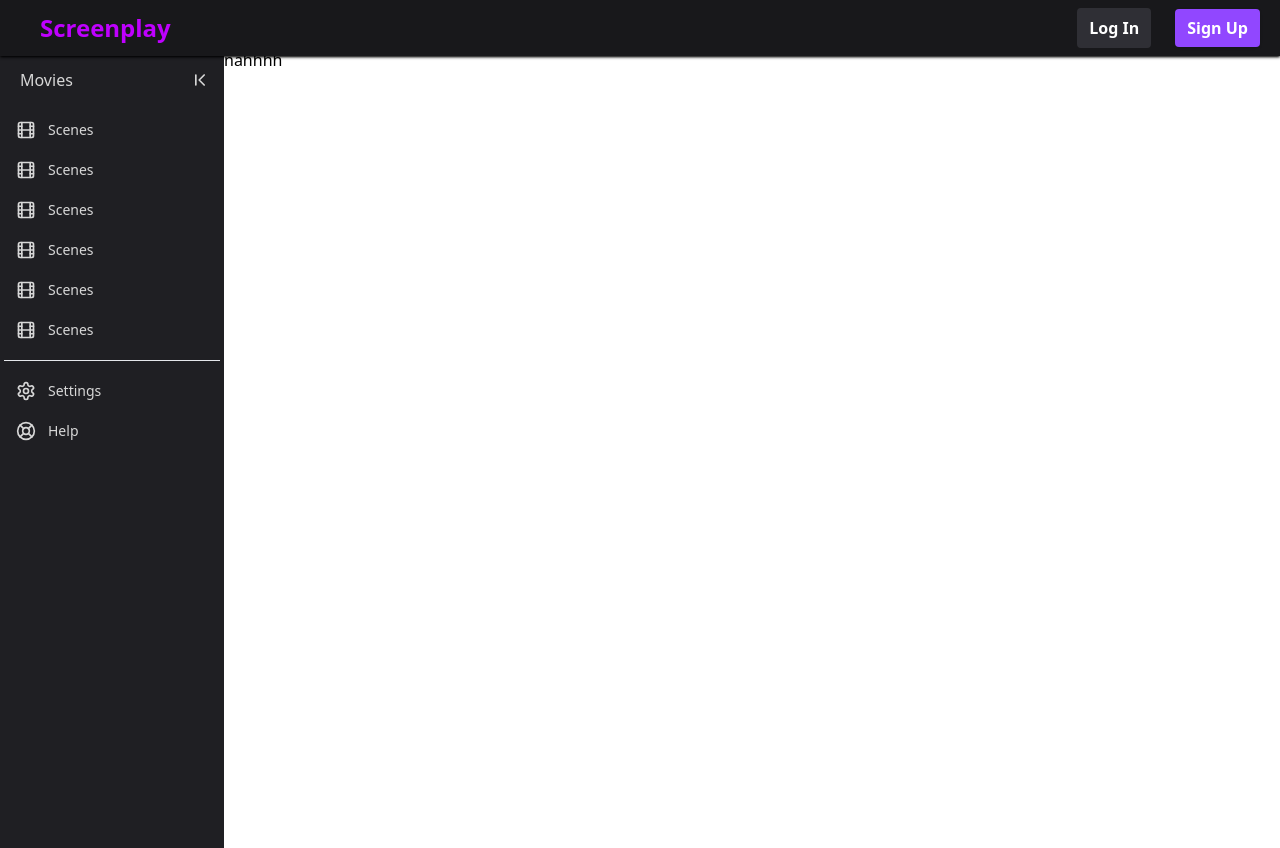
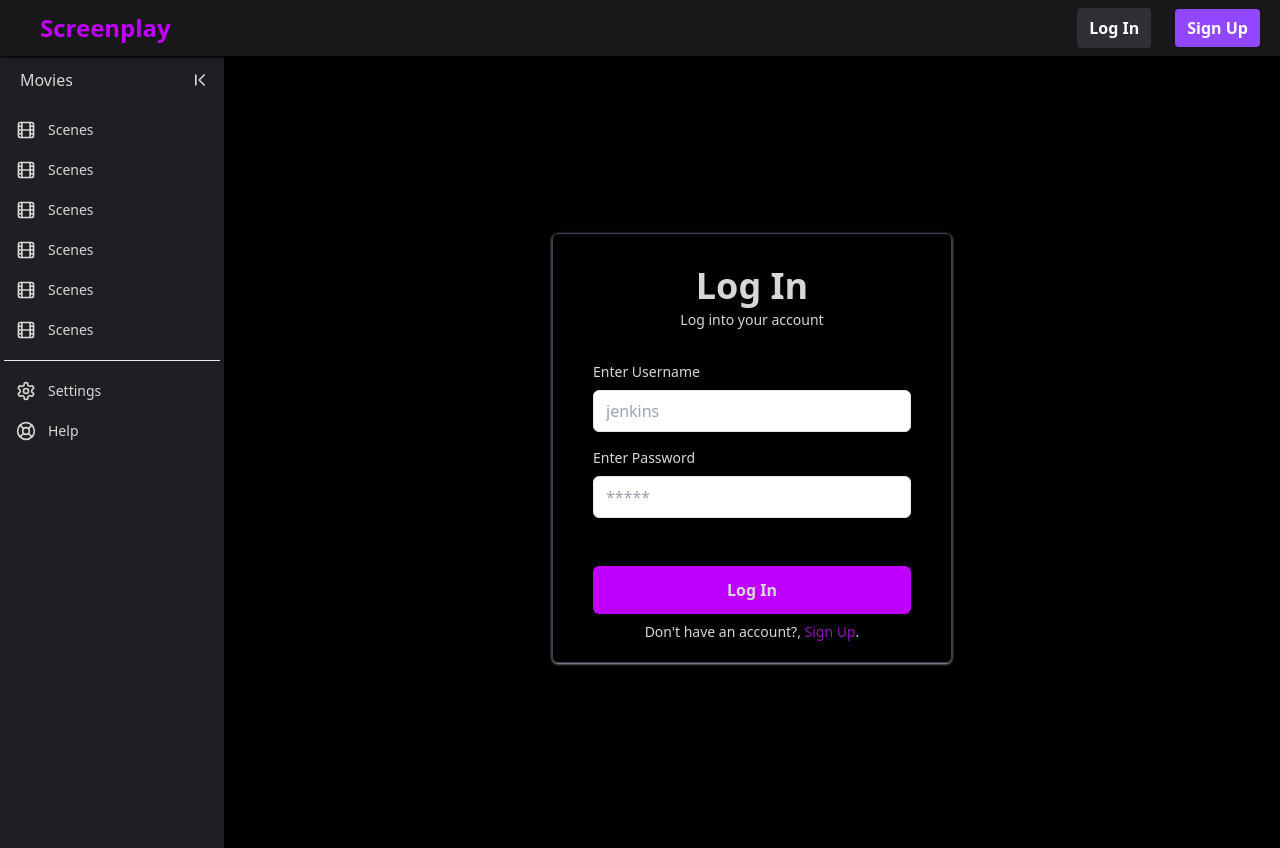
Before and after one commit to sujnankumar/voice-driven-screenplay-creator, a React (Vite) app in the folder frontend/: page /login in a window 1280 px wide. Built offline with nearby package versions, Linux system fonts and the light colour scheme.

Commit message:
added login and signup page froentend

```diff
--- a/frontend/src/App.jsx
+++ b/frontend/src/App.jsx
@@ -6,6 +6,8 @@ import Chatbot from "./components/Chatbot/Chatbot";
 import NoPage from "./components/NoPage/NoPage"
 import NewMovie from "./components/NewMovie/NewMovie"
 import Senti from "./components/Senti/SentimentAnalysis"
+import LogIn from "./components/Auth/Login";
+import SignUp from "./components/Auth/SignUp";
 
 function App() {
   return (
@@ -17,6 +19,8 @@ function App() {
             <Route path="/chatbot" element={<Chatbot />} />
             <Route path="/create" element={<NewMovie />} />
             <Route path="/senti" element={<Senti />} />
+            <Route path="/login" element={<LogIn />} />
+            <Route path="/signup" element={<SignUp />} />
             <Route path="*" element={<NoPage />} />
           </Route>
         </Routes>
--- /dev/null
+++ b/frontend/src/components/Auth/LogIn.jsx
@@ -0,0 +1,70 @@
+import {Link} from "react-router-dom"
+
+const LogIn = () => {
+  return (
+    <div className="bg-black h-screen flex justify-center items-center">
+      <div className="flex border border-gray-700 shadow shadow-gray-400 text-lightWhite flex-col max-w-md min-w-[25rem] px-10 pt-7 pb-5 rounded-md sm:px-10">
+        <div className="mb-8 text-center">
+          <h1 className="my-1 text-lightWhite text-4xl font-bold">Log In</h1>
+          <p className="text-sm dark:text-gray-600">
+            Log into your account
+          </p>
+        </div>
+        <form noValidate="" action="" className="space-y-12">
+          <div className="space-y-4">
+            <div>
+              <label htmlFor="username" className="block mb-2 text-sm">
+                Enter Username
+              </label>
+              <input
+                type="username"
+                name="username"
+                id="username"
+                placeholder="jenkins"
+                className="w-full px-3 py-2 border rounded-md dark:border-gray-300 dark:bg-gray-50 dark:text-gray-800"
+              />
+            </div>
+            <div>
+              <div className="flex justify-between mb-2">
+                <label htmlFor="password" className="text-sm">
+                  Enter Password
+                </label>
+              </div>
+              <input
+                type="password"
+                name="password"
+                id="password"
+                placeholder="*****"
+                className="w-full px-3 py-2 border rounded-md dark:border-gray-300 dark:bg-gray-50 dark:text-gray-800"
+              />
+            </div>
+          </div>
+          <div className="space-y-2">
+            <div>
+              <button
+                type="button"
+                className="w-full px-8 py-3 font-semibold rounded-md bg-purple hover:bg-darkPurple dark:text-gray-50"
+              >
+                Log In
+              </button>
+            </div>
+            <p className="px-6 text-sm text-center dark:text-gray-600">
+              Don't have an account?,{" "}
+              <Link
+                rel="noopener noreferrer"
+                to={"/signup"}
+                className="hover:underline text-darkPurple"
+              >
+                {" "}
+                Sign Up
+              </Link>
+              .
+            </p>
+          </div>
+        </form>
+      </div>
+    </div>
+  );
+};
+
+export default LogIn;
--- /dev/null
+++ b/frontend/src/components/Auth/SignUp.jsx
@@ -0,0 +1,84 @@
+import {Link} from "react-router-dom"
+
+const SignUp = () => {
+  return (
+    <div className="bg-black h-screen flex justify-center items-center">
+      <div className="flex border border-gray-700 shadow shadow-gray-400 text-lightWhite flex-col max-w-md min-w-[25rem] px-10 pt-7 pb-5 rounded-md sm:px-10">
+        <div className="mb-8 text-center">
+          <h1 className="my-1 text-lightWhite text-4xl font-bold">Sign Up</h1>
+          <p className="text-sm dark:text-gray-600">
+            Sign up to create your account
+          </p>
+        </div>
+        <form noValidate="" action="" className="space-y-12">
+          <div className="space-y-4">
+            <div>
+              <label htmlFor="username" className="block mb-2 text-sm">
+                Create username
+              </label>
+              <input
+                type="username"
+                name="username"
+                id="username"
+                placeholder="jenkins"
+                className="w-full px-3 py-2 border rounded-md dark:border-gray-300 dark:bg-gray-50 dark:text-gray-800"
+              />
+            </div>
+            <div>
+              <div className="flex justify-between mb-2">
+                <label htmlFor="password" className="text-sm">
+                  Create Password
+                </label>
+              </div>
+              <input
+                type="password"
+                name="password"
+                id="password"
+                placeholder="*****"
+                className="w-full px-3 py-2 border rounded-md dark:border-gray-300 dark:bg-gray-50 dark:text-gray-800"
+              />
+            </div>
+            <div>
+              <div className="flex justify-between mb-2">
+                <label htmlFor="password" className="text-sm">
+                  Re-enter Password
+                </label>
+              </div>
+              <input
+                type="password"
+                name="password"
+                id="password"
+                placeholder="*****"
+                className="w-full px-3 py-2 border rounded-md dark:border-gray-300 dark:bg-gray-50 dark:text-gray-800"
+              />
+            </div>
+          </div>
+          <div className="space-y-2">
+            <div>
+              <button
+                type="button"
+                className="w-full px-8 py-3 font-semibold rounded-md bg-purple hover:bg-darkPurple dark:text-gray-50"
+              >
+                Sign up
+              </button>
+            </div>
+            <p className="px-6 text-sm text-center dark:text-gray-600">
+              Have an account,{" "}
+              <Link
+                rel="noopener noreferrer"
+                to={"/login"}
+                className="hover:underline text-darkPurple"
+              >
+                {" "}
+                Log in
+              </Link>
+              .
+            </p>
+          </div>
+        </form>
+      </div>
+    </div>
+  );
+};
+
+export default SignUp;
--- a/frontend/src/components/Navigation/NavBar/NavBar.jsx
+++ b/frontend/src/components/Navigation/NavBar/NavBar.jsx
@@ -300,20 +300,20 @@ const NavBar = () => {
 
                             <div className="flex items-center justify-center gap-x-6 space-y-3 lg:flex lg:space-y-0">
                                 <li>
-                                    <a
-                                        href="javascript:void(0)"
+                                    <Link
+                                        to={"/login"}
                                         className="block py-2 px-3 text-white font-bold text-center bg-[#2F2F35] hover:bg-[#3f3f45] border rounded lg:border-none"
                                     >
                                         Log In
-                                    </a>
+                                    </Link>
                                 </li>
                                 <li>
-                                    <a
-                                        href="javascript:void(0)"
+                                    <Link
+                                        to={"/signup"}
                                         className="block py-2 font-bold px-3 text-center text-white bg-[#9147FF] hover:bg-[#822fff] active:bg-indigo-700 active:shadow-none rounded shadow lg:inline"
                                     >
                                         Sign Up
-                                    </a>
+                                    </Link>
                                 </li>
                             </div>
 
```
